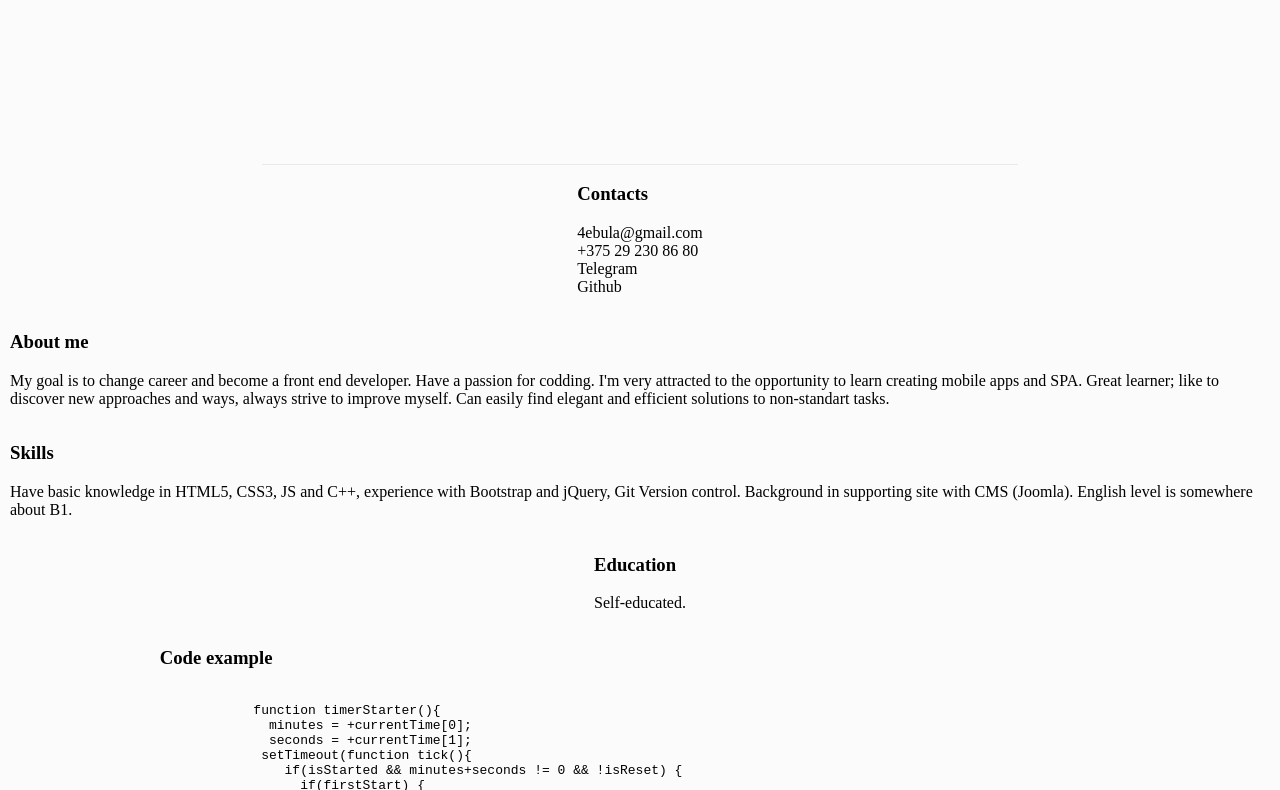
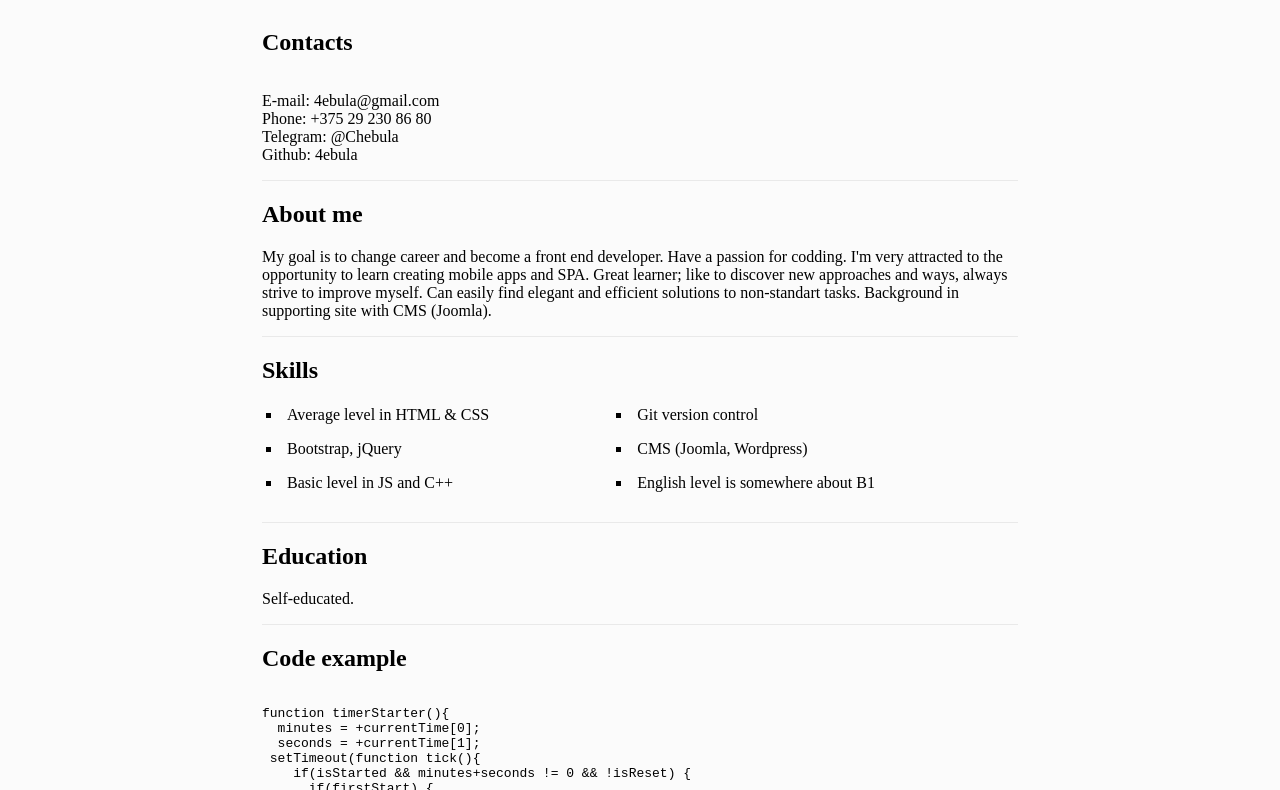
Before and after one commit to 4ebula/rsschool-cv, a plain HTML site: page index.html in a window 1280 px wide. Shown: the part 86-876 px from the top of the page. Drawn offline with Linux system fonts and the light colour scheme.

Commit message:
fix: change index.html structure

```diff
--- a/index.html
+++ b/index.html
@@ -13,45 +13,45 @@
   <div class="container">
     <main>
       <h1>Gleb Pissarik</h1>
-    </main>
-    <div>
-      <h3>Contacts</h3>
+      <div class="contacts">
+        <h2>Contacts</h2>
         <ul>
-        <li><a href="mailto:4ebula@gmail.com">4ebula@gmail.com</a></li>
-        <li>+375 29 230 86 80</li>
-        <li><a href="https://t.me/Chebula" target="_blank">Telegram</a></li>
-        <li><a href="https://github.com/4ebula" target="_blank">Github</a></li>
+          <li>E-mail: <a href="mailto:4ebula@gmail.com">4ebula@gmail.com</a></li>
+          <li>Phone: +375 29 230 86 80</li>
+          <li>Telegram: <a href="https://t.me/Chebula" target="_blank">@Chebula</a></li>
+          <li>Github: <a href="https://github.com/4ebula" target="_blank">4ebula</a></li>
         </ul>
       </div>
+      <div><img src="" alt="avatar"></div>
+    </main>
+
+    <section>
       <div>
-      <h3>About me</h3>
+        <h2>About me</h2>
         <p>My goal is to change career and become a front end developer. Have a passion for codding.
           I'm very attracted to the opportunity to learn creating mobile apps and SPA.
           Great learner; like to discover new approaches and ways, always strive to improve myself. Can easily find
           elegant and efficient solutions to non-standart tasks.
+          Background in supporting site with CMS (Joomla).
         </p>
       </div>
       <div>
-      <h3>Skills</h3>
-      <p>
-        Have basic knowledge in HTML5, CSS3, JS and C++, experience with Bootstrap and jQuery, Git Version control.
-        Background in supporting site with CMS (Joomla).
-        English level is somewhere about B1.
-      </p>
+        <h2>Skills</h2>
         <ul>
-        <li></li>
-        <li></li>
-        <li></li>
-        <li></li>
-        <li></li>
+          <li>Average level in HTML &amp; CSS</li>
+          <li>Bootstrap, jQuery</li>
+          <li>Basic level in JS and C++</li>
+          <li>Git version control</li>
+          <li>CMS (Joomla, Wordpress)</li>
+          <li>English level is somewhere about B1</li>
         </ul>
       </div>
       <div>
-      <h3>Education </h3>
+        <h2>Education </h2>
         <p>Self-educated.</p>
       </div>
       <div>
-      <h3>Code example</h3>
+        <h2>Code example</h2>
 
         <figure>
           <pre>
@@ -97,8 +97,12 @@
           </pre>
         </figure>
       </div>
+    </section>
 
-    <footer></footer>
+    <footer>
+      <div></div>
+      <div></div>
+    </footer>
   </div>
 
 </body>
```
Lines whose indentation alone changed are shown as unchanged.
